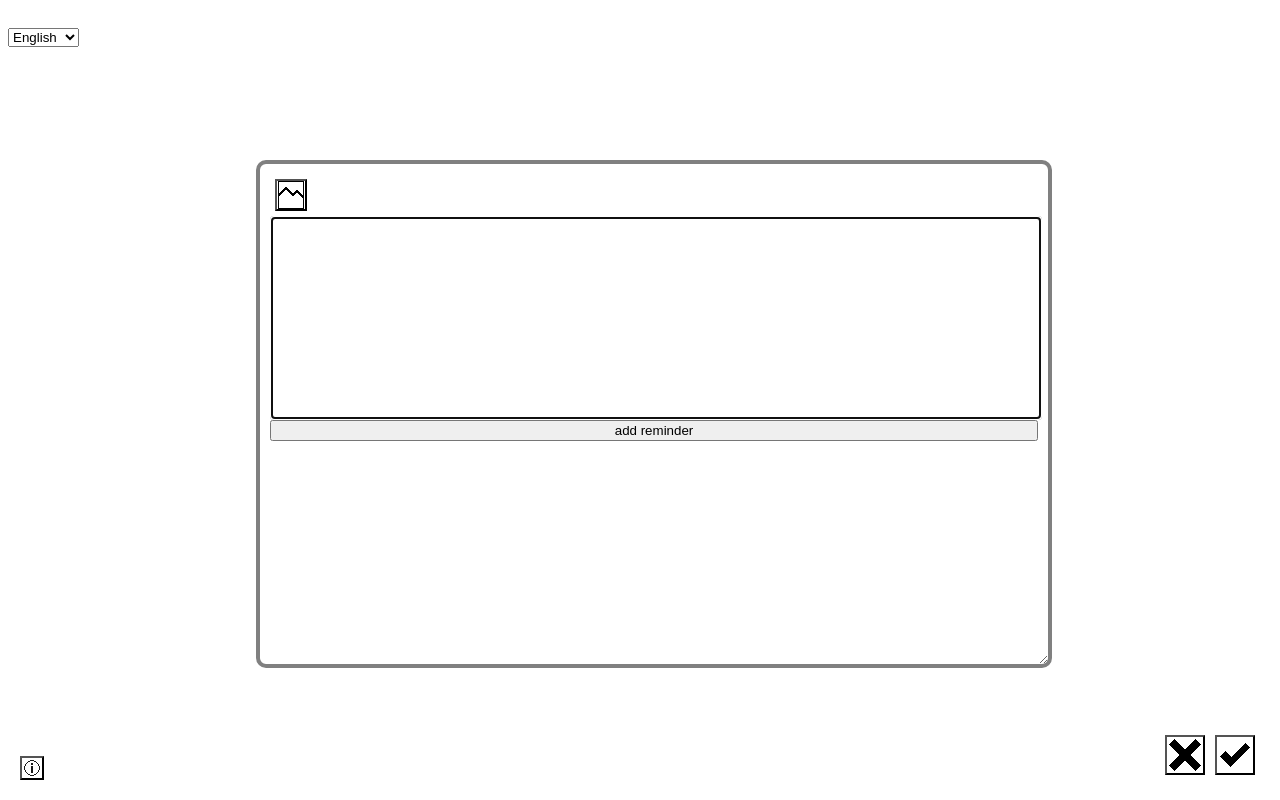
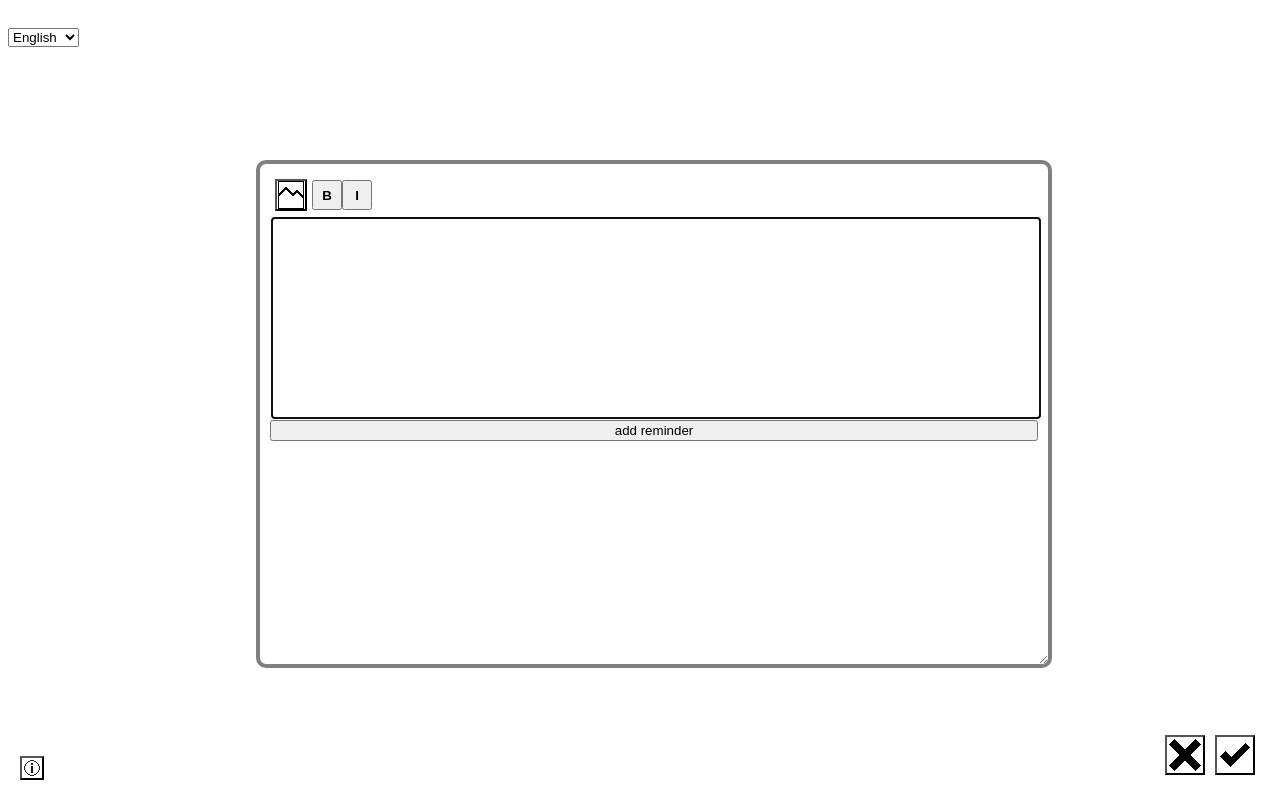
Before and after one commit to AndresDavidCalderon/smart_notes, a React app: page / in a window 1280 px wide. Both pictures are taken after a click on the button 1240 px from the left and 760 px from the top of the page. Built offline with nearby package versions, Linux system fonts and the light colour scheme.

Commit message:
buttons for effects

```diff
--- a/src/about_app/About.css
+++ b/src/about_app/About.css
@@ -8,10 +8,11 @@
     background-position: center;
 }
 #about_dialogue{
+    min-width: 100px;
     position: fixed;
-    width: 250px;
+    width: 20vw;
     height: 40vh;
-    right: 30vw;
+    right: 40vw;
     top: 30vh;
     overflow: auto;
     border-radius: 4px;
@@ -30,6 +31,7 @@
     text-align: justify;
 }
 #current_license{
+    overflow: auto;
     position: fixed;
     width: 80vw;
     height: 80vh;
--- a/src/add_note/AddNote.css
+++ b/src/add_note/AddNote.css
@@ -23,6 +23,7 @@
 }
 
 #add_dialogue {
+  min-width: 300px;
   position: fixed;
   overflow: auto;
   padding: 10px;
--- a/src/add_note/Text/TextEditor.css
+++ b/src/add_note/Text/TextEditor.css
@@ -4,3 +4,10 @@
 	border: solid gray 2px;
 	border-radius: 4px;
 }
+
+#toolbar{
+	width: 100%;
+	display: flex;
+	flex-flow: row;
+	align-items: center;
+}
--- a/src/add_note/Text/TextEditor.jsx
+++ b/src/add_note/Text/TextEditor.jsx
@@ -6,6 +6,7 @@ import TextRenderer from './TextRenderer';
 import * as rawMethods from './bbcodeMethods';
 import * as renderedMethods from './renderedMethods';
 import ImageAdder from './tool_bar/ImageAdder';
+import EffectAdder from './tool_bar/EffectAdder';
 import './TextEditor.css';
 
 function TextEditor({ note, noteChanger }) {
@@ -142,14 +143,28 @@ function TextEditor({ note, noteChanger }) {
 
   return (
     <>
-      <ImageAdder
-        note={note}
-        noteChanger={noteChanger}
-        selection={{
-          start: rawMethods.getRawIndex(selection.start),
-          end: rawMethods.getRawIndex(selection.end),
-        }}
-      />
+      <div id="toolbar">
+
+        <ImageAdder
+          note={note}
+          noteChanger={noteChanger}
+          selection={getRawSelection()}
+        />
+        <EffectAdder
+          buttonContent={<b>B</b>}
+          text={note.text}
+          tag="[b]"
+          noteChanger={noteChanger}
+          rawSelection={getRawSelection()}
+        />
+        <EffectAdder
+          buttonContent={<b>I</b>}
+          text={note.text}
+          tag="[i]"
+          noteChanger={noteChanger}
+          rawSelection={getRawSelection()}
+        />
+      </div>
       <div id="content_editor_container">
         <TextRenderer note={note} editable ref={textArea} pasteManager={managePaste} inputManager={manageInput} width="90%" height="300px" />
       </div>
--- a/src/add_note/Text/TextRenderer.jsx
+++ b/src/add_note/Text/TextRenderer.jsx
@@ -13,7 +13,12 @@ function addChildrenToTag(tag, children, _index) {
       return `<i>${children}</i>`;
     }
     case '[img]': {
-      const text = children[0];
+      let text;
+      if (typeof (children) === 'string') {
+        text = children;
+      } else {
+        [text] = children;
+      }
       const endingIndex = text.length - 'ESCAPE END'.length - 1;
       const startingIndex = 'ESCAPE START'.length;
       return `<img height=80 alt="uploaded" src=${`${text.substring(startingIndex, endingIndex)}`}/>`;
--- a/src/add_note/Text/bbcodeMethods.js
+++ b/src/add_note/Text/bbcodeMethods.js
@@ -9,7 +9,6 @@ export function getSymbol(tag) {
   }
   return tag.substring(1, tag.length - 1);
 }
-
 export function isAreaBetween(startingTag, endingTag, text, startIndex, endIndex) {
   const currentIndex = text.lastIndexOf(startingTag, startIndex);
   if (currentIndex === -1) {
@@ -19,6 +18,24 @@ export function isAreaBetween(startingTag, endingTag, text, startIndex, endIndex
     return false;
   }
   return true;
+}
+
+export function findNearestTag(string, startingIndex, excludeClosing = false) {
+  let includedTags = [...tags];
+  if (excludeClosing) {
+    includedTags = includedTags.filter((tag) => !tag.startsWith('[/'));
+  }
+  const nearest = includedTags.reduce(({ index, tag }, newTag) => {
+    const distance = string.indexOf(newTag, startingIndex);
+    if ((distance < index || index === -1) && distance !== -1 && !isAreaBetween('ESCAPE START', 'ESCAPE END', string, distance, distance)) {
+      return { index: distance, tag: newTag };
+    }
+    return { index, tag };
+  }, { index: -1, tag: '' });
+  if (nearest === -1) {
+    return { index: -1, tag: 'not found' };
+  }
+  return nearest;
 }
 
 export function removeTagFromArea(text, startIndex, endIndex, startTag, endTag) {
@@ -61,27 +78,39 @@ export function removeTagFromArea(text, startIndex, endIndex, startTag, endTag)
   }
   return { text: newText, startingIndex: newStartIndex, endIndex: newEndIndex };
 }
+// when an effect containing another closes before the next one it contains, this fixes it.
+export function fixHierarchy(text) {
+  let newText = text;
+  const openTags = [];
+  let nextTag = findNearestTag(text, 0);
+  while (nextTag.index !== -1) {
+    if (nextTag.tag.startsWith('[/')) {
+      if (openTags[openTags.length - 1] !== getSymbol(nextTag.tag)) {
+        // this is what we have to fix.
+        let tagIndex = nextTag.index - nextTag.tag.length;
+        const tagText = nextTag.tag;
+        const closingIndex = openTags.indexOf(getSymbol(nextTag.tag));
+        newText = openTags.slice(closingIndex + 1).reverse().reduce((currentText, symbol) => {
+          tagIndex += `[/${symbol}]`.length;
+          // we add a closing before and an opening after
+          return `${currentText.substring(0, tagIndex)}[/${symbol}]${currentText.substring(tagIndex, tagIndex + tagText.length)}[${symbol}]${currentText.substring(tagIndex + tagText.length)}`;
+        }, newText);
+        // we need to move the tag index after making the changes because we added stuff before it.
+        nextTag.index = tagIndex;
+      } else {
+        openTags.pop();
+      }
+    } else {
+      openTags.push(getSymbol(nextTag.tag));
+    }
+    nextTag = findNearestTag(text, nextTag.index + nextTag.tag.length);
+  }
+  return newText;
+}
+
 export function giveEffectToArea(text, startIndex, endIndex, startTag, endTag) {
   const newText = removeTagFromArea(text, startIndex, endIndex, startTag, endTag);
   return fixHierarchy(`${newText.text.substring(0, newText.startingIndex)}${startTag}${newText.text.substring(newText.startingIndex, newText.endIndex)}${endTag}${newText.text.substring(newText.endIndex)}`);
-}
-
-export function findNearestTag(string, startingIndex, excludeClosing = false) {
-  let includedTags = [...tags];
-  if (excludeClosing) {
-    includedTags = includedTags.filter((tag) => !tag.startsWith('[/'));
-  }
-  const nearest = includedTags.reduce(({ index, tag }, newTag) => {
-    const distance = string.indexOf(newTag, startingIndex);
-    if ((distance < index || index === -1) && distance !== -1 && !isAreaBetween('ESCAPE START', 'ESCAPE END', string, distance, distance)) {
-      return { index: distance, tag: newTag };
-    }
-    return { index, tag };
-  }, { index: -1, tag: '' });
-  if (nearest === -1) {
-    return { index: -1, tag: 'not found' };
-  }
-  return nearest;
 }
 
 export function removeUselessTags(string) {
@@ -113,36 +142,6 @@ export function removeUselessTags(string) {
     lastTag = startTag;
   }
   return newString;
-}
-
-// when an effect containing another closes before the next one it contains, this fixes it.
-export function fixHierarchy(text) {
-  let newText = text;
-  const openTags = [];
-  let nextTag = findNearestTag(text, 0);
-  while (nextTag.index !== -1) {
-    if (nextTag.tag.startsWith('[/')) {
-      if (openTags[openTags.length - 1] !== getSymbol(nextTag.tag)) {
-        // this is what we have to fix.
-        let tagIndex = nextTag.index - nextTag.tag.length;
-        const tagText = nextTag.tag;
-        const closingIndex = openTags.indexOf(getSymbol(nextTag.tag));
-        newText = openTags.slice(closingIndex + 1).reverse().reduce((currentText, symbol) => {
-          tagIndex += `[/${symbol}]`.length;
-          // we add a closing before and an opening after
-          return `${currentText.substring(0, tagIndex)}[/${symbol}]${currentText.substring(tagIndex, tagIndex + tagText.length)}[${symbol}]${currentText.substring(tagIndex + tagText.length)}`;
-        }, newText);
-        // we need to move the tag index after making the changes because we added stuff before it.
-        nextTag.index = tagIndex;
-      } else {
-        openTags.pop();
-      }
-    } else {
-      openTags.push(getSymbol(nextTag.tag));
-    }
-    nextTag = findNearestTag(text, nextTag.index + nextTag.tag.length);
-  }
-  return newText;
 }
 
 export function getRawIndex(text, renderIndex) {
--- /dev/null
+++ b/src/add_note/Text/tool_bar/EffectAdder.css
@@ -0,0 +1,4 @@
+#effect_adder{
+    width: 30px;
+    height: 30px;
+}
--- /dev/null
+++ b/src/add_note/Text/tool_bar/EffectAdder.jsx
@@ -0,0 +1,30 @@
+import { PropTypes } from 'prop-types';
+import { giveEffectToArea, getEnd } from '../bbcodeMethods';
+import './EffectAdder.css';
+
+function EffectAdder({
+  buttonContent, text, tag, noteChanger, rawSelection,
+}) {
+  const addEffect = () => {
+    noteChanger({
+      text: giveEffectToArea(
+        text,
+        rawSelection.start,
+        rawSelection.end,
+        tag,
+        getEnd(tag),
+      ),
+    });
+  };
+  return <button id="effect_adder" type="button" onClick={addEffect}>{buttonContent}</button>;
+}
+
+EffectAdder.propTypes = {
+  buttonContent: PropTypes.element.isRequired,
+  text: PropTypes.string.isRequired,
+  tag: PropTypes.string.isRequired,
+  noteChanger: PropTypes.func.isRequired,
+  rawSelection: PropTypes.shape({ start: PropTypes.number, end: PropTypes.number }).isRequired,
+};
+
+export default EffectAdder;
--- a/src/add_note/Text/tool_bar/ImageAdder.jsx
+++ b/src/add_note/Text/tool_bar/ImageAdder.jsx
@@ -1,12 +1,14 @@
-import { useRef } from 'react';
+import { useRef, useState } from 'react';
 import { PropTypes } from 'prop-types';
 import './ImageAdder.css';
 
 function ImageAdder({ note, noteChanger, selection }) {
   const fileInput = useRef();
 
+  const [insertionRange, setInsertionRange] = useState({ start: 0, end: 0 });
   // Used to hide the file input
   const triggerFile = () => {
+    setInsertionRange(selection);
     fileInput.current.click();
   };
   const addImage = (file) => {
@@ -15,7 +17,7 @@ function ImageAdder({ note, noteChanger, selection }) {
       const textToInsert = `@${note.attachments.length}`;
       noteChanger({
         attachments: [...note.attachments, `[img]ESCAPE START${fileReader.result}ESCAPE END[/img]`],
-        text: `${note.text.substring(0, selection.start)}${textToInsert}${note.text.substring(selection.end)}`,
+        text: `${note.text.substring(0, insertionRange.start)}${textToInsert}${note.text.substring(insertionRange.end)}`,
       });
     };
     fileReader.readAsDataURL(file);
```
